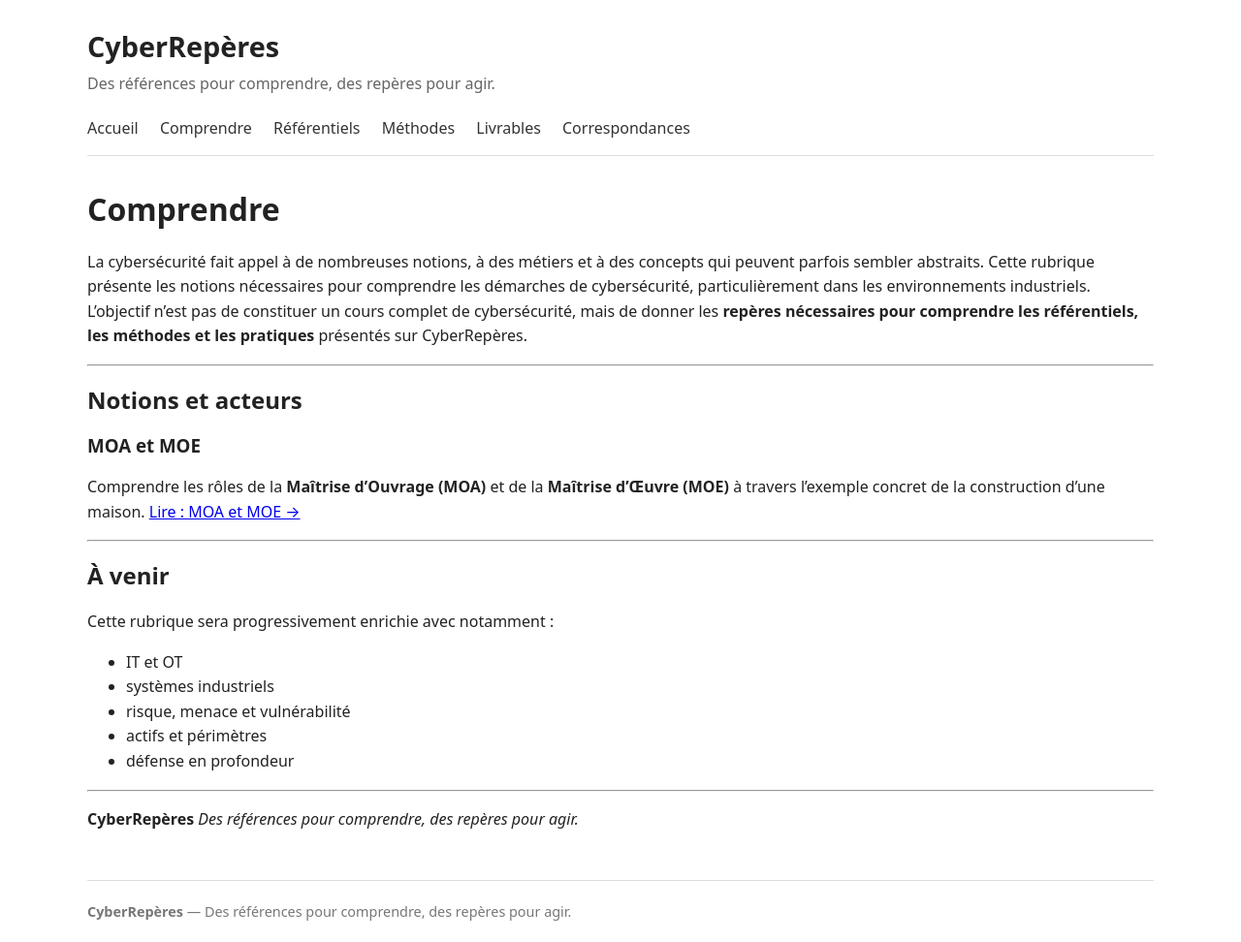
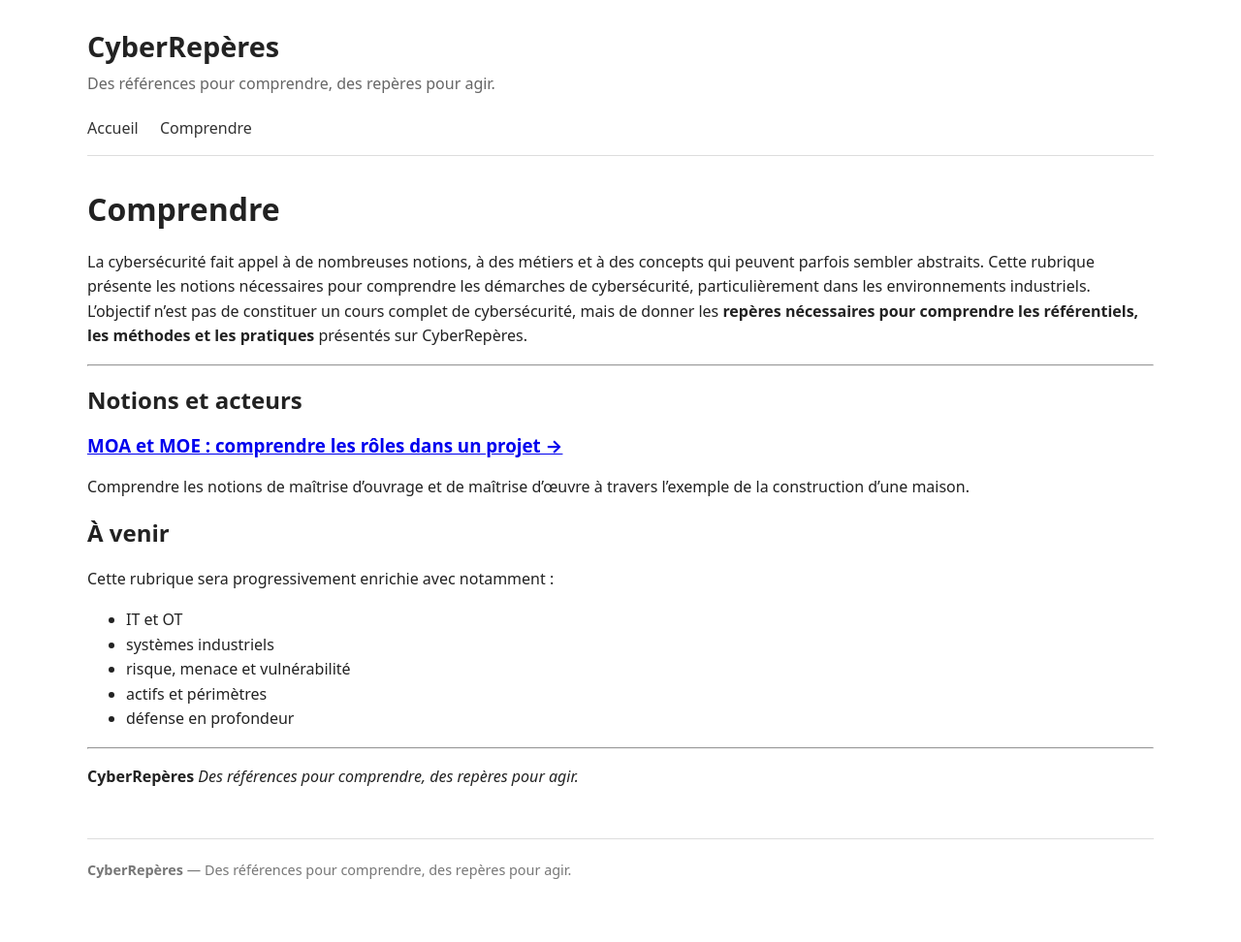
Before and after one commit to Cybrep/cyberreperes.github.io, a Jekyll site: the page built from comprendre/index.md, in a window 1280 px wide. Shown: the whole page at 97% size. Built offline with Jekyll 4.4.1, drawn with Linux system fonts in a browser that asks for light colours; after the commit the page ends 929 px from its top, so only the background shows below that.

Commit message:
Optimisation de la navigation

```diff
--- a/_layouts/default.html
+++ b/_layouts/default.html
@@ -110,14 +110,28 @@
     {{ site.description }}
   </div>
 
-  <nav>
+<!--  <nav>
     <a href="{{ '/' | relative_url }}">Accueil</a>
     <a href="{{ '/comprendre/' | relative_url }}">Comprendre</a>
     <a href="{{ '/referentiels/' | relative_url }}">Référentiels</a>
     <a href="{{ '/methodes/' | relative_url }}">Méthodes</a>
     <a href="{{ '/livrables/' | relative_url }}">Livrables</a>
     <a href="{{ '/correspondances/' | relative_url }}">Correspondances</a>
-  </nav>
+  </nav>-->
+
+  <nav>
+  <a href="{{ '/' | relative_url }}">Accueil</a>
+
+  {% assign nav_pages = site.pages
+    | where: "nav", true
+    | sort: "nav_order" %}
+
+  {% for nav_page in nav_pages %}
+    <a href="{{ nav_page.url | relative_url }}">
+      {{ nav_page.title }}
+    </a>
+  {% endfor %}
+</nav>
 </header>
 
 <main>
--- a/comprendre/index.md
+++ b/comprendre/index.md
@@ -12,12 +14,19 @@ L'objectif n'est pas de constituer un cours complet de cybersécurité, mais de
 ---
 
 ## Notions et acteurs
-### MOA et MOE
 
-Comprendre les rôles de la **Maîtrise d'Ouvrage (MOA)** et de la **Maîtrise d'Œuvre (MOE)** à travers l'exemple concret de la construction d'une maison.
-[Lire : MOA et MOE →](moa-moe.md)
+{% assign pages_comprendre = site.pages
+  | where_exp: "page", "page.path contains 'comprendre/'"
+  | sort: "title" %}
 
----
+{% for page in pages_comprendre %}
+  {% unless page.path == "comprendre/index.md" %}
+### [{{ page.title }} →]({{ page.url | relative_url }})
+
+{{ page.description }}
+
+  {% endunless %}
+{% endfor %}
 
 ## À venir
 
```
Also changed, not shown: other parts of comprendre/index.md (+2 -0 lines).
